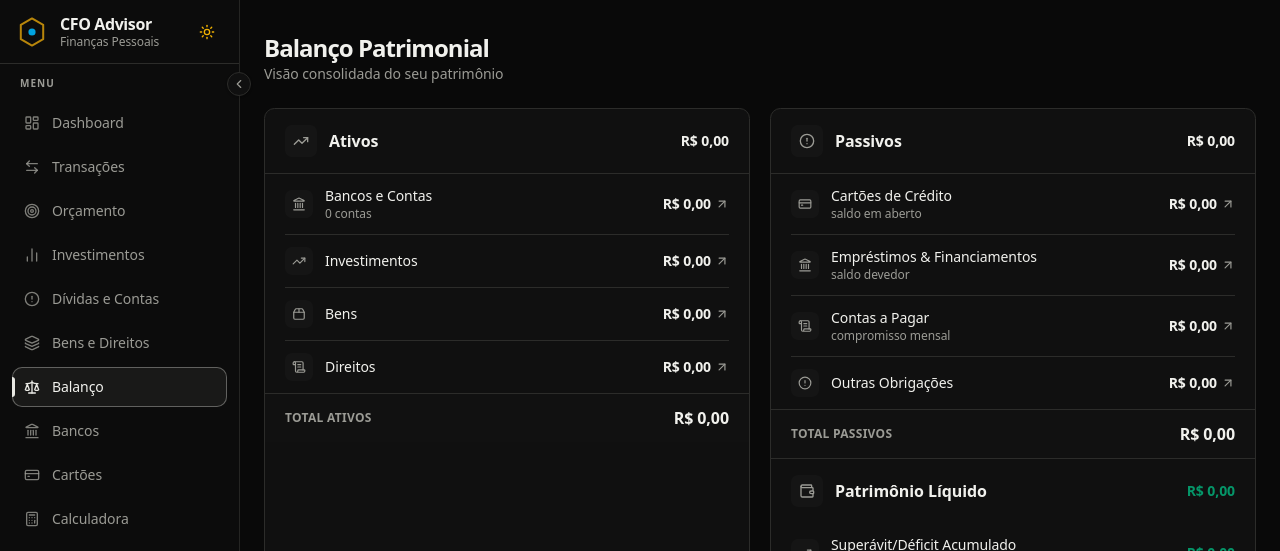
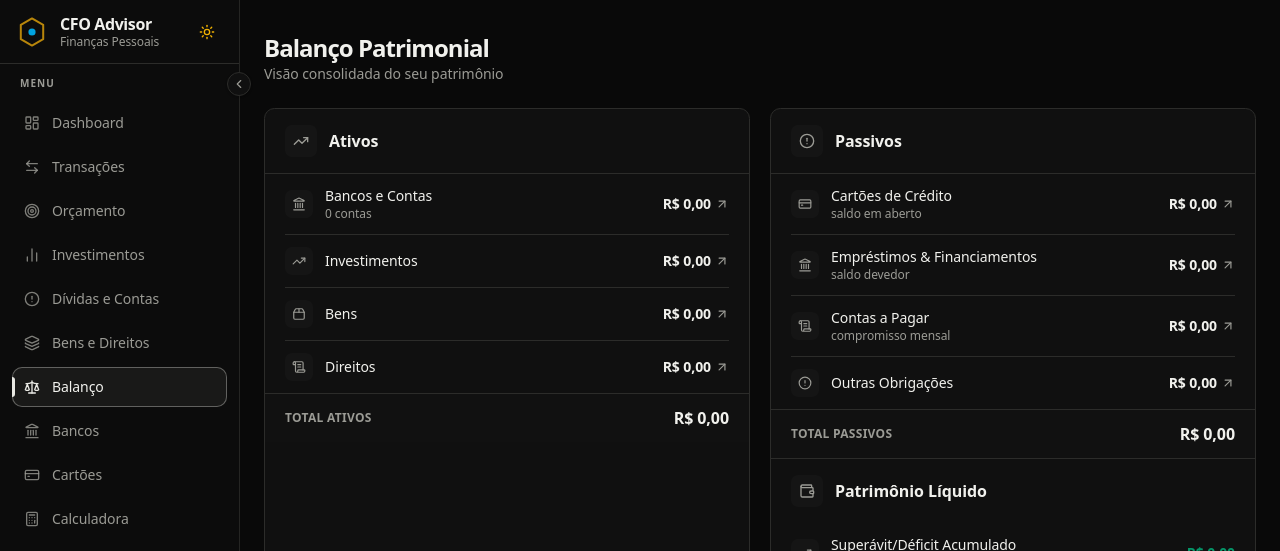
Before and after one commit to CFO-Advisor/APP_FINANCAS, a Next.js app: page /balance in a window 1280 px wide. Shown: the top 551 px of the page. Built offline with nearby package versions, Linux system fonts and the light colour scheme; no server answers; the database is empty.

Commit message:
Balanço: remove totais duplicados dos cabeçalhos (Ativos, Passivos, PL)
Os totais já aparecem nos rodapés de cada grupo; o cabeçalho fica só com o título.

```diff
--- a/src/app/(app)/balance/page.tsx
+++ b/src/app/(app)/balance/page.tsx
@@ -191,9 +191,6 @@ export default function BalancePage() {
                   <TrendingUp className="h-4 w-4" />
                 </span>
                 <span className="font-semibold">Ativos</span>
-                <span className="ml-auto text-sm font-bold tabular-nums text-foreground">
-                  {formatCurrency(ativos?.total ?? 0)}
-                </span>
               </div>
 
               {/* Lines */}
@@ -245,9 +242,6 @@ export default function BalancePage() {
                   <AlertCircle className="h-4 w-4" />
                 </span>
                 <span className="font-semibold">Passivos</span>
-                <span className="ml-auto text-sm font-bold tabular-nums text-foreground">
-                  {formatCurrency(passivos?.total ?? 0)}
-                </span>
               </div>
 
               {/* Lines */}
@@ -296,12 +290,6 @@ export default function BalancePage() {
                   <Wallet className="h-4 w-4" />
                 </span>
                 <span className="font-semibold">Patrimônio Líquido</span>
-                <span
-                  className="ml-auto text-sm font-bold tabular-nums"
-                  style={{ color: isPositive ? '#059669' : 'var(--destructive)' }}
-                >
-                  {formatCurrency(patrimonioLiquido)}
-                </span>
               </div>
 
               <div className="divide-y divide-border px-5">
```
